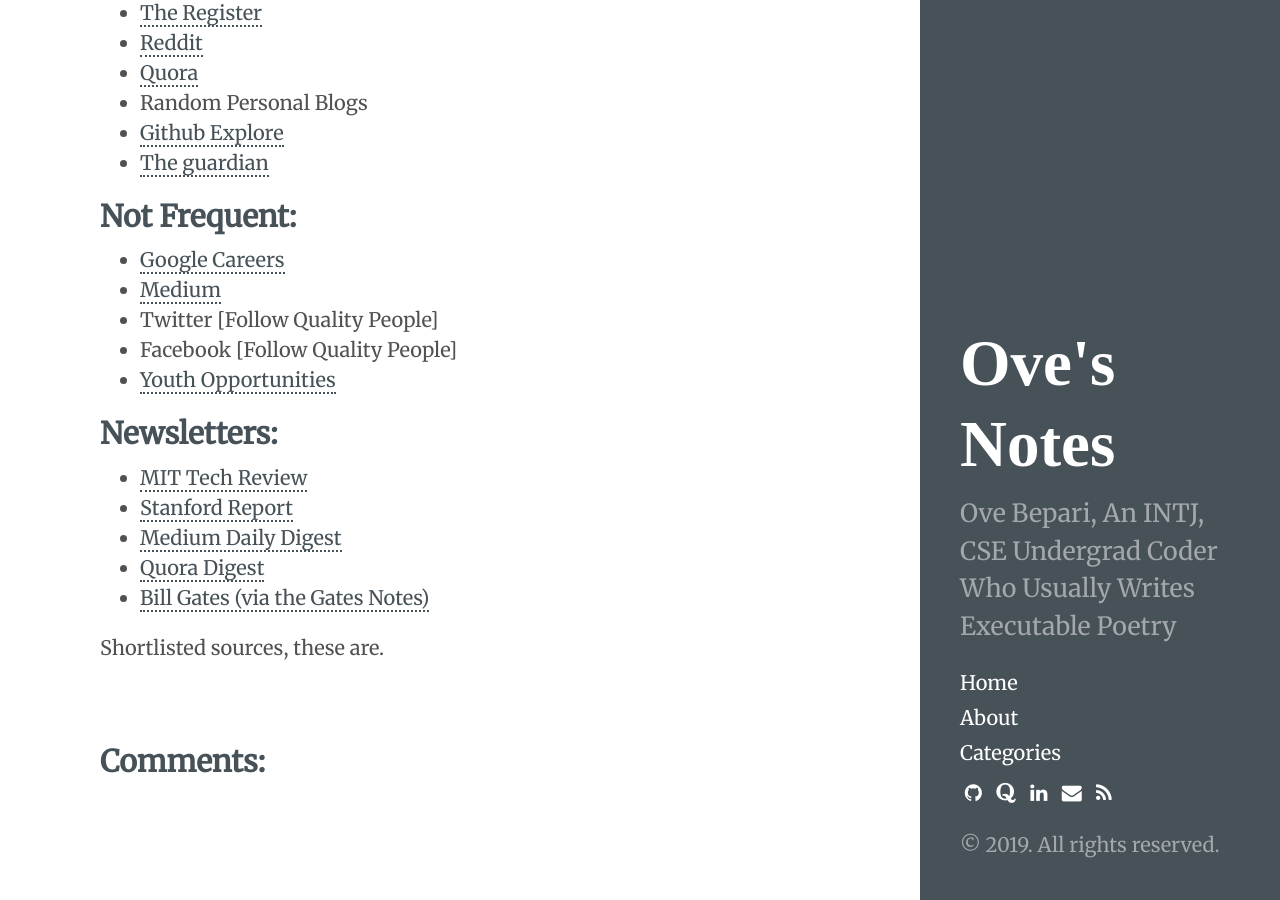
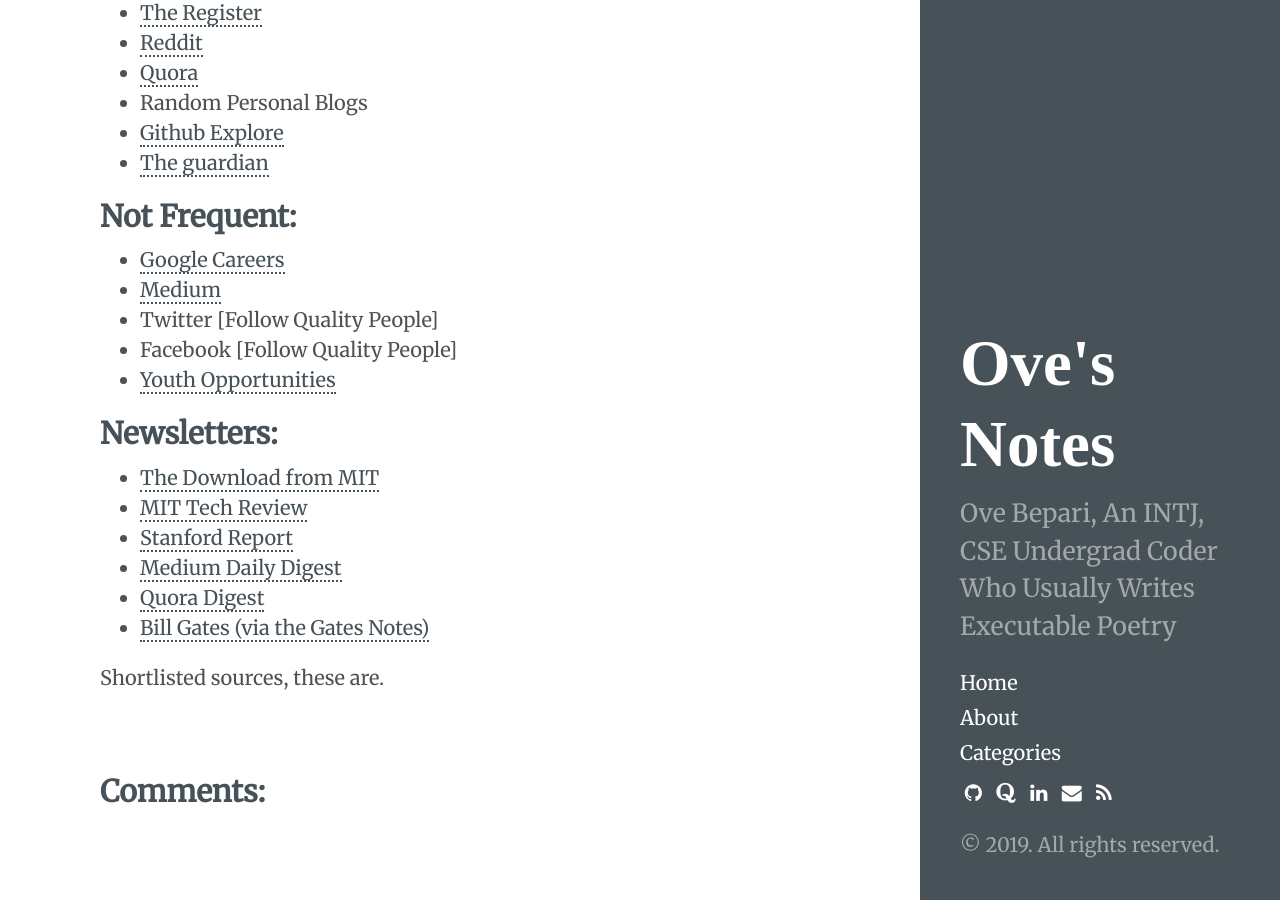
Before and after one commit to ovebepari/ovebepari.github.io, a Jekyll site: the page built from _posts/2019-01-12-oves-news-knowledge-sources.md, in a window 1280 px wide and 900 px high, scrolled down 995 px. Built offline with Jekyll 4.4.1, drawn with Linux system fonts in a browser that asks for light colours; comment, search, counter and statistics services are not loaded.

```diff
--- a/_posts/2019-01-12-oves-news-knowledge-sources.md
+++ b/_posts/2019-01-12-oves-news-knowledge-sources.md
@@ -37,10 +37,11 @@ Not much of a great post but I've decided that I'll stop sharing good stuff on s
 
 ## Newsletters:
 
+- [The Download from MIT](https://www.technologyreview.com/the-download/)
 - [MIT Tech Review](https://go.technologyreview.com/newsletters)
 - [Stanford Report](https://news.stanford.edu/stanford-report/)
 - [Medium Daily Digest](https://medium.com/@ExtendedDigest)
-- [Quora Digest](https://www.quora.com/topic/Quora-Digest)
+- [Quora Digest](https://www.quora.com/settings/notifications)
 - [Bill Gates (via the Gates Notes)](https://www.gatesnotes.com/)
 
 Shortlisted sources, these are.
```
